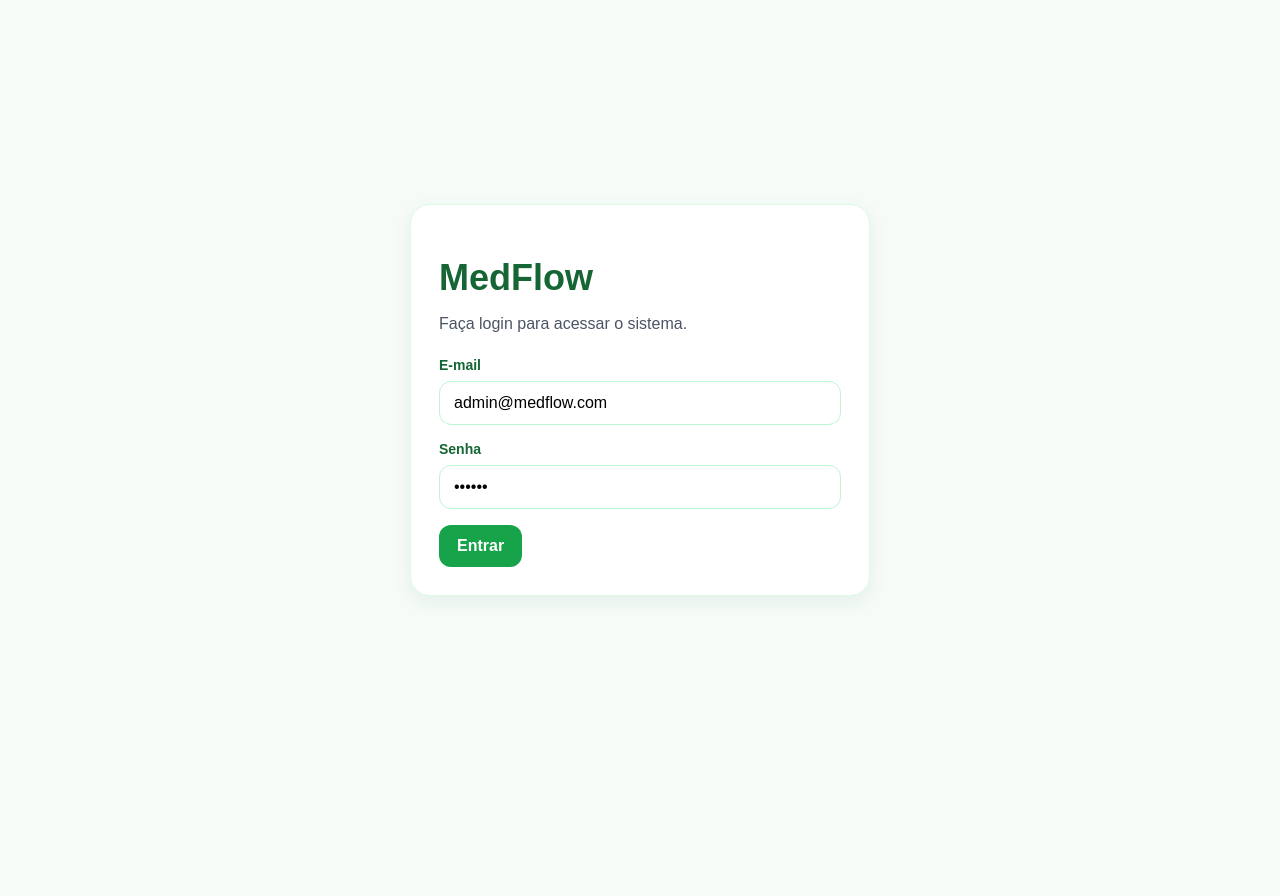
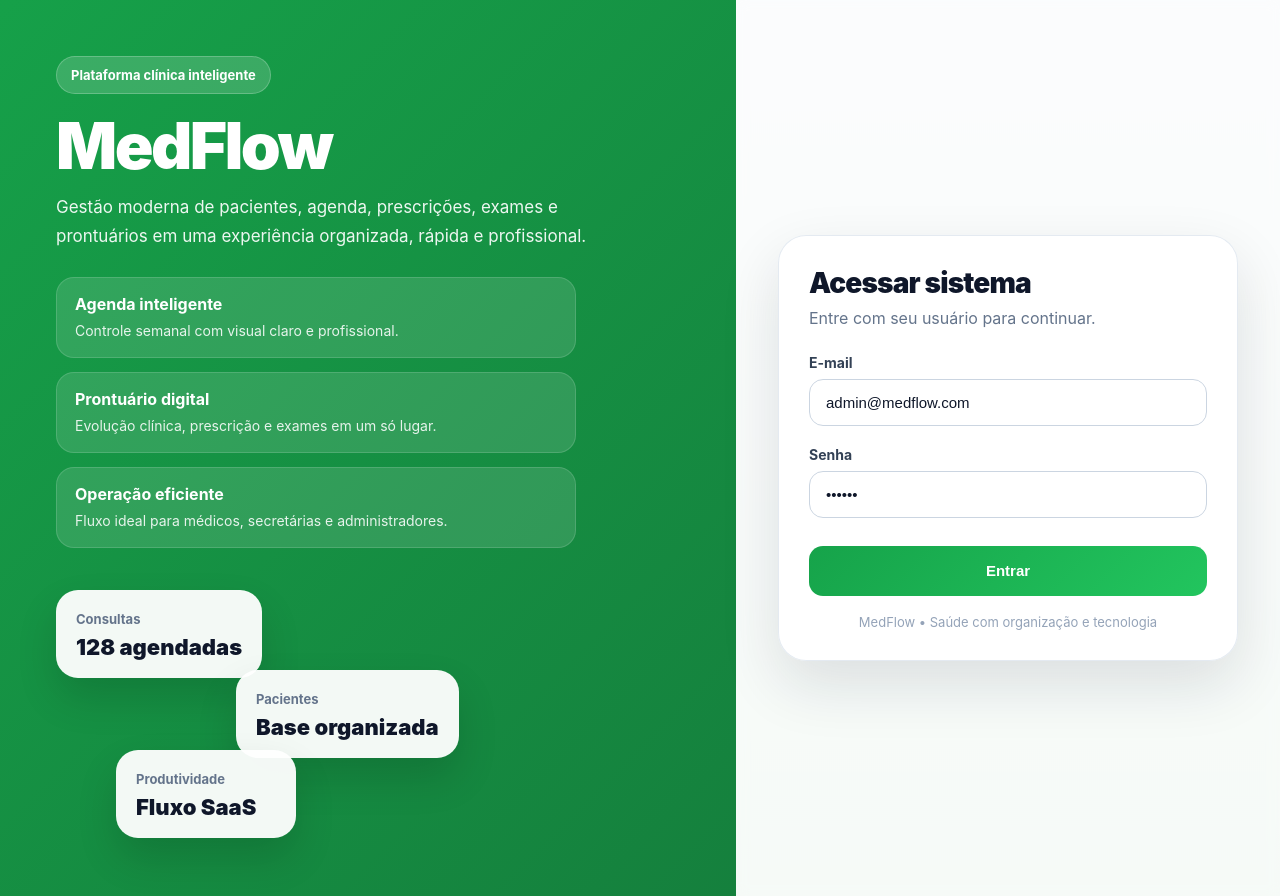
Before and after one commit to Viniciosmcbmaciel/medflow-mvp, a Next.js app in the folder frontend/: page /login in a window 1280 px wide. Before the commit the page ends 800 px from the top, so only its background shows below. Built offline with nearby package versions, Linux system fonts and the light colour scheme; no server answers.

Commit message:
feat: visual saas profissional

```diff
--- a/frontend/app/globals.css
+++ b/frontend/app/globals.css
@@ -4,156 +4,188 @@
 
 html,
 body {
+  padding: 0;
   margin: 0;
-  padding: 0;
-  font-family: Arial, Helvetica, sans-serif;
-  background: #f6fbf8;
-  color: #1f2937;
+  font-family: Inter, Arial, Helvetica, sans-serif;
+  background: #f4f7fb;
+  color: #0f172a;
+}
+
+body {
+  min-height: 100vh;
 }
 
 a {
+  color: inherit;
   text-decoration: none;
-  color: inherit;
 }
 
-button,
-input,
-select,
-textarea {
-  font: inherit;
+:root {
+  --bg: #f4f7fb;
+  --surface: #ffffff;
+  --surface-soft: #f8fafc;
+  --border: #e2e8f0;
+  --border-strong: #cbd5e1;
+  --text: #0f172a;
+  --muted: #64748b;
+  --primary: #16a34a;
+  --primary-dark: #15803d;
+  --primary-soft: #dcfce7;
+  --blue: #2563eb;
+  --blue-soft: #dbeafe;
+  --red: #dc2626;
+  --yellow: #d97706;
+  --shadow: 0 10px 30px rgba(15, 23, 42, 0.08);
+  --radius: 20px;
 }
 
 .container {
-  max-width: 1100px;
+  width: min(1180px, calc(100% - 32px));
   margin: 0 auto;
-  padding: 24px;
-}
-
-.page-title {
-  font-size: 32px;
-  font-weight: 700;
-  color: #14532d;
-  margin-bottom: 8px;
-}
-
-.page-subtitle {
-  font-size: 16px;
-  color: #4b5563;
-  margin-bottom: 24px;
+  padding: 32px 0 48px;
 }
 
 .topbar {
-  background: #ffffff;
-  border-bottom: 1px solid #d1fae5;
-  padding: 16px 24px;
-  box-shadow: 0 2px 10px rgba(0, 0, 0, 0.04);
+  position: sticky;
+  top: 0;
+  z-index: 50;
+  backdrop-filter: blur(10px);
+  background: rgba(255, 255, 255, 0.82);
+  border-bottom: 1px solid var(--border);
 }
 
 .topbar-inner {
-  max-width: 1100px;
+  width: min(1180px, calc(100% - 32px));
   margin: 0 auto;
+  min-height: 72px;
   display: flex;
   align-items: center;
   justify-content: space-between;
+  gap: 18px;
 }
 
 .brand {
-  font-size: 24px;
-  font-weight: 700;
+  font-size: 28px;
+  font-weight: 800;
   color: #166534;
+  letter-spacing: -0.02em;
 }
 
 .nav {
   display: flex;
-  gap: 12px;
+  align-items: center;
+  gap: 10px;
   flex-wrap: wrap;
 }
 
 .nav-link {
-  background: #ecfdf5;
-  color: #166534;
-  padding: 10px 16px;
-  border-radius: 10px;
+  color: #334155;
   font-weight: 600;
-  transition: 0.2s;
+  padding: 10px 14px;
+  border-radius: 12px;
+  transition: 0.2s ease;
 }
 
 .nav-link:hover {
-  background: #d1fae5;
+  background: #eef2ff;
+  color: #0f172a;
+}
+
+.page-title {
+  margin: 0 0 10px;
+  font-size: clamp(30px, 4vw, 40px);
+  line-height: 1.05;
+  letter-spacing: -0.03em;
+  color: #0f172a;
+  font-weight: 800;
+}
+
+.page-subtitle {
+  margin: 0 0 26px;
+  color: var(--muted);
+  font-size: 16px;
 }
 
 .grid-cards {
   display: grid;
-  grid-template-columns: repeat(auto-fit, minmax(220px, 1fr));
-  gap: 16px;
+  grid-template-columns: repeat(auto-fit, minmax(240px, 1fr));
+  gap: 18px;
+}
+
+.card,
+.form-card,
+.item-card {
+  background: var(--surface);
+  border: 1px solid var(--border);
+  border-radius: var(--radius);
+  box-shadow: var(--shadow);
 }
 
 .card {
-  background: #ffffff;
-  border: 1px solid #dcfce7;
-  border-radius: 18px;
-  padding: 20px;
-  box-shadow: 0 6px 18px rgba(22, 101, 52, 0.08);
+  padding: 22px;
+  transition: transform 0.2s ease, box-shadow 0.2s ease;
+}
+
+.card:hover {
+  transform: translateY(-2px);
+  box-shadow: 0 16px 36px rgba(15, 23, 42, 0.12);
 }
 
 .card-title {
   font-size: 20px;
-  font-weight: 700;
-  color: #166534;
+  font-weight: 800;
   margin-bottom: 8px;
+  color: #0f172a;
 }
 
 .card-text {
-  color: #4b5563;
-  font-size: 14px;
+  color: var(--muted);
+  line-height: 1.5;
 }
 
 .form-card {
-  background: #ffffff;
-  border: 1px solid #dcfce7;
-  border-radius: 18px;
   padding: 24px;
-  box-shadow: 0 6px 18px rgba(22, 101, 52, 0.08);
-  margin-bottom: 24px;
+  margin-bottom: 22px;
 }
 
 .section-title {
+  margin: 0 0 18px;
   font-size: 22px;
-  font-weight: 700;
-  color: #166534;
-  margin-bottom: 16px;
+  font-weight: 800;
+  color: #0f172a;
 }
 
 .field {
-  display: flex;
-  flex-direction: column;
-  gap: 8px;
   margin-bottom: 16px;
 }
 
 .label {
+  display: inline-block;
+  margin-bottom: 8px;
+  color: #334155;
+  font-weight: 700;
   font-size: 14px;
-  font-weight: 600;
-  color: #166534;
 }
 
 .input,
 .select,
 .textarea {
   width: 100%;
-  border: 1px solid #bbf7d0;
-  background: #ffffff;
-  border-radius: 12px;
-  padding: 12px 14px;
+  border: 1px solid var(--border-strong);
+  border-radius: 14px;
+  background: #fff;
+  padding: 14px 16px;
+  font-size: 15px;
+  color: #0f172a;
   outline: none;
-  transition: 0.2s;
+  transition: border-color 0.2s ease, box-shadow 0.2s ease;
 }
 
 .input:focus,
 .select:focus,
 .textarea:focus {
   border-color: #22c55e;
-  box-shadow: 0 0 0 3px rgba(34, 197, 94, 0.12);
+  box-shadow: 0 0 0 4px rgba(34, 197, 94, 0.12);
 }
 
 .textarea {
@@ -161,91 +193,276 @@ textarea {
   resize: vertical;
 }
 
+.actions {
+  display: flex;
+  flex-wrap: wrap;
+  gap: 10px;
+}
+
 .button {
   border: none;
-  border-radius: 12px;
+  border-radius: 14px;
   padding: 12px 18px;
-  font-weight: 700;
+  font-size: 14px;
+  font-weight: 800;
   cursor: pointer;
-  transition: 0.2s;
+  transition: 0.2s ease;
+  display: inline-flex;
+  align-items: center;
+  justify-content: center;
+}
+
+.button:hover {
+  transform: translateY(-1px);
 }
 
 .button-primary {
-  background: #16a34a;
-  color: #ffffff;
-}
-
-.button-primary:hover {
-  background: #15803d;
+  background: linear-gradient(135deg, #16a34a, #22c55e);
+  color: #fff;
 }
 
 .button-secondary {
-  background: #ecfdf5;
-  color: #166534;
-  border: 1px solid #bbf7d0;
-}
-
-.button-secondary:hover {
-  background: #d1fae5;
+  background: #eef2f7;
+  color: #0f172a;
 }
 
 .button-blue {
   background: #2563eb;
-  color: white;
+  color: #fff;
+}
+
+.button-green {
+  background: #16a34a;
+  color: #fff;
 }
 
 .button-yellow {
-  background: #f59e0b;
-  color: white;
+  background: #d97706;
+  color: #fff;
 }
 
 .button-red {
   background: #dc2626;
-  color: white;
+  color: #fff;
 }
 
-.button-green {
-  background: #16a34a;
-  color: white;
-}
-
-.actions {
-  display: flex;
-  gap: 8px;
-  flex-wrap: wrap;
+.empty-state {
+  border: 1px dashed var(--border-strong);
+  border-radius: 16px;
+  padding: 28px;
+  text-align: center;
+  color: var(--muted);
+  background: var(--surface-soft);
 }
 
 .list {
-  display: flex;
-  flex-direction: column;
-  gap: 16px;
+  display: grid;
+  gap: 14px;
 }
 
 .item-card {
-  background: #ffffff;
-  border: 1px solid #dcfce7;
-  border-radius: 18px;
   padding: 20px;
-  box-shadow: 0 6px 18px rgba(22, 101, 52, 0.08);
 }
 
 .item-title {
   font-size: 18px;
-  font-weight: 700;
-  color: #166534;
-  margin-bottom: 10px;
+  font-weight: 800;
+  color: #0f172a;
+  margin-bottom: 12px;
 }
 
 .item-text {
-  margin-bottom: 6px;
-  color: #374151;
+  color: #475569;
+  line-height: 1.55;
+  margin-bottom: 8px;
 }
 
-.empty-state {
-  background: #ffffff;
-  border: 1px dashed #86efac;
-  border-radius: 16px;
-  padding: 24px;
+/* LOGIN */
+.auth-shell {
+  min-height: 100vh;
+  display: grid;
+  grid-template-columns: 1.15fr 0.85fr;
+  background:
+    radial-gradient(circle at top left, rgba(34, 197, 94, 0.12), transparent 30%),
+    linear-gradient(180deg, #f8fafc 0%, #eef6f1 100%);
+}
+
+.auth-brand-panel {
+  position: relative;
+  overflow: hidden;
+  padding: 56px;
+  display: flex;
+  flex-direction: column;
+  justify-content: space-between;
+  background:
+    linear-gradient(135deg, rgba(22, 163, 74, 0.92), rgba(21, 128, 61, 0.95)),
+    #15803d;
+  color: #fff;
+}
+
+.auth-brand-content {
+  max-width: 620px;
+  z-index: 2;
+  position: relative;
+}
+
+.auth-badge {
+  display: inline-flex;
+  padding: 10px 14px;
+  border-radius: 999px;
+  background: rgba(255, 255, 255, 0.16);
+  border: 1px solid rgba(255, 255, 255, 0.22);
+  font-size: 13px;
+  font-weight: 700;
+  margin-bottom: 22px;
+}
+
+.auth-title {
+  margin: 0 0 16px;
+  font-size: clamp(42px, 6vw, 64px);
+  line-height: 0.95;
+  font-weight: 900;
+  letter-spacing: -0.04em;
+}
+
+.auth-description {
+  margin: 0 0 26px;
+  color: rgba(255, 255, 255, 0.92);
+  max-width: 560px;
+  line-height: 1.7;
+  font-size: 17px;
+}
+
+.auth-feature-list {
+  display: grid;
+  gap: 14px;
+  max-width: 520px;
+}
+
+.auth-feature-card {
+  background: rgba(255, 255, 255, 0.12);
+  border: 1px solid rgba(255, 255, 255, 0.14);
+  border-radius: 18px;
+  padding: 16px 18px;
+  display: grid;
+  gap: 6px;
+}
+
+.auth-feature-card strong {
+  font-size: 16px;
+}
+
+.auth-feature-card span {
+  color: rgba(255, 255, 255, 0.88);
+  font-size: 14px;
+  line-height: 1.5;
+}
+
+.auth-illustration {
+  position: relative;
+  min-height: 260px;
+  margin-top: 32px;
+}
+
+.auth-illustration-card {
+  position: absolute;
+  border-radius: 22px;
+  background: rgba(255, 255, 255, 0.95);
+  color: #0f172a;
+  box-shadow: 0 20px 40px rgba(0, 0, 0, 0.14);
+  padding: 18px 20px;
+  min-width: 180px;
+}
+
+.auth-illustration-card strong {
+  display: block;
+  margin-top: 6px;
+  font-size: 22px;
+  font-weight: 900;
+}
+
+.auth-illustration-card-1 {
+  top: 10px;
+  left: 0;
+}
+
+.auth-illustration-card-2 {
+  top: 90px;
+  left: 180px;
+}
+
+.auth-illustration-card-3 {
+  top: 170px;
+  left: 60px;
+}
+
+.illustration-label {
+  color: #64748b;
+  font-size: 13px;
+  font-weight: 700;
+}
+
+.auth-form-panel {
+  display: flex;
+  align-items: center;
+  justify-content: center;
+  padding: 32px;
+  background: rgba(255, 255, 255, 0.46);
+  backdrop-filter: blur(6px);
+}
+
+.auth-form-card {
+  width: 100%;
+  max-width: 460px;
+  background: rgba(255, 255, 255, 0.94);
+  border: 1px solid rgba(226, 232, 240, 0.9);
+  box-shadow: 0 24px 60px rgba(15, 23, 42, 0.12);
+  border-radius: 28px;
+  padding: 30px;
+}
+
+.auth-form-header h2 {
+  margin: 0 0 8px;
+  font-size: 28px;
+  font-weight: 900;
+  letter-spacing: -0.03em;
+}
+
+.auth-form-header p {
+  margin: 0 0 24px;
+  color: #64748b;
+}
+
+.auth-form {
+  display: grid;
+  gap: 2px;
+}
+
+.auth-submit-button {
+  width: 100%;
+  margin-top: 10px;
+  min-height: 50px;
+  font-size: 15px;
+}
+
+.auth-form-footer {
+  margin-top: 18px;
   text-align: center;
-  color: #4b5563;
+  color: #94a3b8;
+  font-size: 13px;
 }
+
+@media (max-width: 980px) {
+  .auth-shell {
+    grid-template-columns: 1fr;
+  }
+
+  .auth-brand-panel {
+    display: none;
+  }
+
+  .auth-form-panel {
+    min-height: 100vh;
+    padding: 20px;
+  }
+}
--- a/frontend/app/login/page.tsx
+++ b/frontend/app/login/page.tsx
@@ -68,43 +68,64 @@ function LoginPageContent() {
   }
 
   return (
-    <main
-      style={{
-        minHeight: "100vh",
-        display: "flex",
-        alignItems: "center",
-        justifyContent: "center",
-        background: "#f6fbf8",
-        padding: 24,
-      }}
-    >
-      <div
-        style={{
-          width: "100%",
-          maxWidth: 460,
-          background: "#fff",
-          border: "1px solid #dcfce7",
-          borderRadius: 20,
-          padding: 28,
-          boxShadow: "0 6px 18px rgba(22, 101, 52, 0.08)",
-        }}
-      >
-        <h1
-          style={{
-            fontSize: 36,
-            fontWeight: 700,
-            color: "#166534",
-            marginBottom: 8,
-          }}
-        >
+    <main className="auth-shell">
+      <section className="auth-brand-panel">
+        <div className="auth-brand-content">
+          <div className="auth-badge">Plataforma clínica inteligente</div>
+
+          <h1 className="auth-title">
             MedFlow
           </h1>
 
-        <p style={{ color: "#4b5563", marginBottom: 24 }}>
-          Faça login para acessar o sistema.
+          <p className="auth-description">
+            Gestão moderna de pacientes, agenda, prescrições, exames e prontuários
+            em uma experiência organizada, rápida e profissional.
           </p>
 
-        <form onSubmit={handleLogin}>
+          <div className="auth-feature-list">
+            <div className="auth-feature-card">
+              <strong>Agenda inteligente</strong>
+              <span>Controle semanal com visual claro e profissional.</span>
+            </div>
+
+            <div className="auth-feature-card">
+              <strong>Prontuário digital</strong>
+              <span>Evolução clínica, prescrição e exames em um só lugar.</span>
+            </div>
+
+            <div className="auth-feature-card">
+              <strong>Operação eficiente</strong>
+              <span>Fluxo ideal para médicos, secretárias e administradores.</span>
+            </div>
+          </div>
+        </div>
+
+        <div className="auth-illustration">
+          <div className="auth-illustration-card auth-illustration-card-1">
+            <span className="illustration-label">Consultas</span>
+            <strong>128 agendadas</strong>
+          </div>
+
+          <div className="auth-illustration-card auth-illustration-card-2">
+            <span className="illustration-label">Pacientes</span>
+            <strong>Base organizada</strong>
+          </div>
+
+          <div className="auth-illustration-card auth-illustration-card-3">
+            <span className="illustration-label">Produtividade</span>
+            <strong>Fluxo SaaS</strong>
+          </div>
+        </div>
+      </section>
+
+      <section className="auth-form-panel">
+        <div className="auth-form-card">
+          <div className="auth-form-header">
+            <h2>Acessar sistema</h2>
+            <p>Entre com seu usuário para continuar.</p>
+          </div>
+
+          <form onSubmit={handleLogin} className="auth-form">
             <div className="field">
               <label className="label">E-mail</label>
               <input
@@ -127,11 +148,20 @@ function LoginPageContent() {
               />
             </div>
 
-          <button type="submit" className="button button-primary" disabled={loading}>
+            <button
+              type="submit"
+              className="button button-primary auth-submit-button"
+              disabled={loading}
+            >
               {loading ? "Entrando..." : "Entrar"}
             </button>
           </form>
+
+          <div className="auth-form-footer">
+            <span>MedFlow • Saúde com organização e tecnologia</span>
           </div>
+        </div>
+      </section>
     </main>
   );
 }
```
Also changed, not shown: frontend/app/page.tsx (+33 -8 lines). Lines whose indentation alone changed are shown as unchanged.
